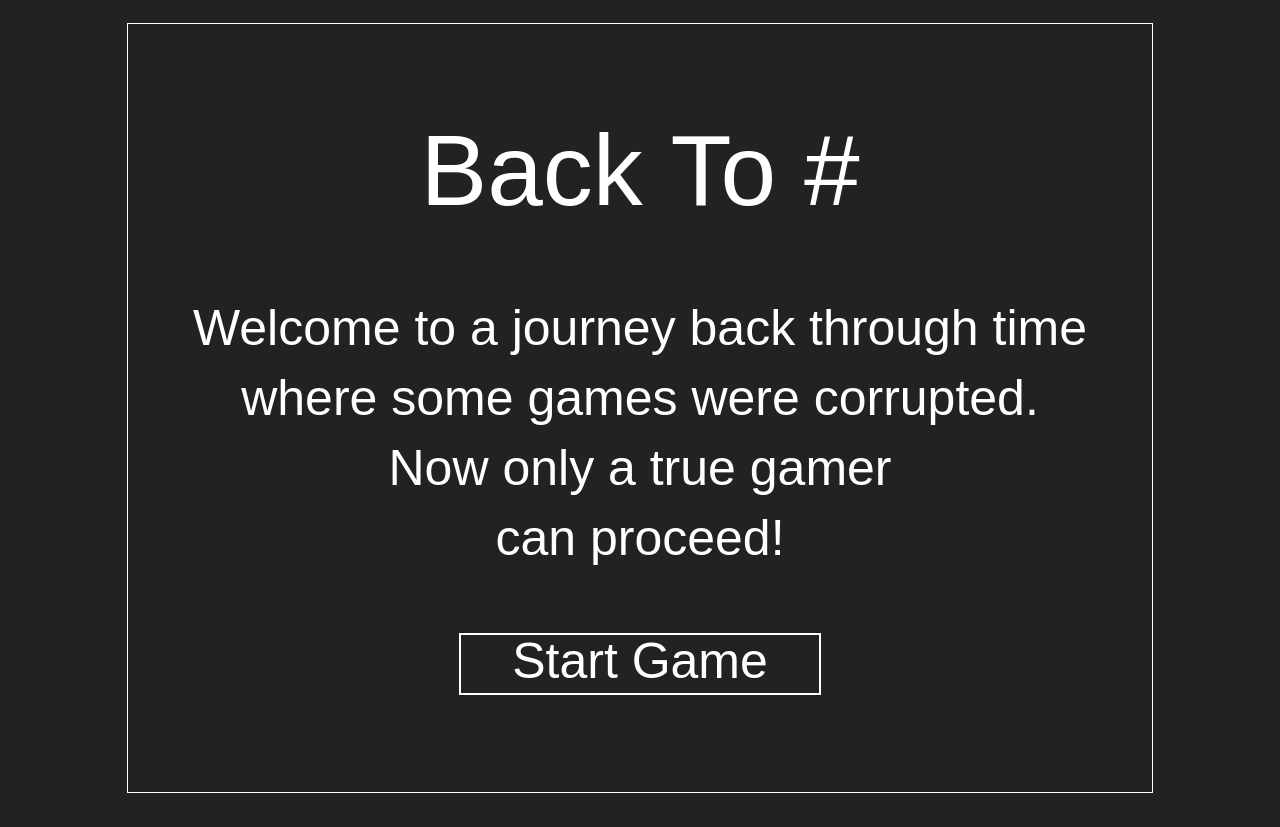
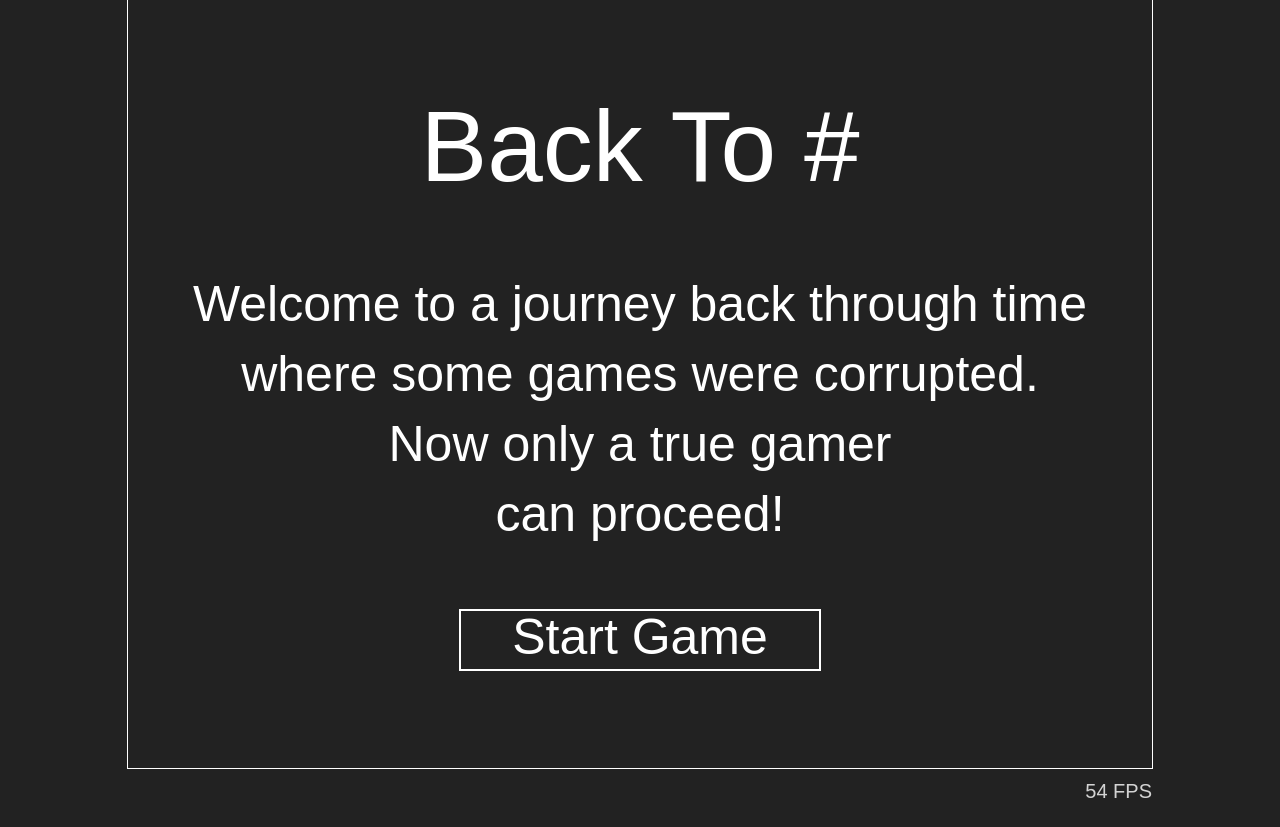
Before and after one commit to ighour/back-to-game, a website built with webpack: page src/index.html in a window 1280 px wide. Built offline with nearby package versions, Linux system fonts and the light colour scheme.

Commit message:
Added aux canvas. . Added FPS meter.

```diff
--- a/src/app/main.js
+++ b/src/app/main.js
@@ -1,5 +1,5 @@
 /** Variables */
-let canvas = document.querySelector("canvas"), ctx = canvas.getContext("2d"), instanceUpdate, animationFrame, current, instances = [];
+let canvas = document.querySelector("#game-canvas"), ctx = canvas.getContext("2d"), animationFrame, current, instances = [];
 let events = {
     click: [],
     mouseMove: [],
@@ -21,6 +21,9 @@
     maxFPS: 60,  //max FPS
     delta: 0,    //time between frames in ms
     unit: 1000 / 60,    //simulate time per frame
+    FPS: 30, //current FPS
+    framesNow: 0,   //frames on that second
+    lastFPS: 0,    //last FPS update
 };
 
 /** Canvas Config */
@@ -170,6 +173,16 @@
         return;
     }
 
+    //FPS
+    if(timestamp > timing.lastFPS + 1000){
+        timing.FPS = Math.floor(0.25 * timing.framesNow + 0.75 * timing.FPS);
+        timing.lastFPS = timestamp;
+        timing.framesNow = 0;
+
+        auxUpdate();
+    }
+    timing.framesNow++;
+
     //Delta
     timing.delta += timestamp - timing.lastTimeUpdate,
     timing.lastTimeUpdate = timestamp;
@@ -179,13 +192,12 @@
 
     //Draw
     clearCanvas();
-    instanceUpdate();
+    instances[current].onUpdate();
     animationFrame = requestAnimationFrame(update);
 };
 
 let start = proceed => {
     instances[current].onStart(proceed);
-    instanceUpdate = instances[current].onUpdate;
     update(0);
 };
 
@@ -235,6 +247,7 @@
         doDamage
     },
     delta: timing.unit,
+    FPS: timing.FPS,
     current,
     add: game => instances.push(game),
     next: proceed => {
@@ -260,4 +273,20 @@
     }
 };
 
+/** Aux Canvas */
+let auxCanvas = document.querySelector("#game-aux"), auxCtx = auxCanvas.getContext("2d");
+auxCanvas.width = canvas.width;
+auxCanvas.height = 50;
+auxCtx.lineWidth = 2;
+auxCtx.font = "20px Arial";
+auxCtx.textAlign = "right";
+auxCtx.textBaseline = "center";
+let minFPS = timing.maxFPS / 2;
+
+let auxUpdate = () => {
+    auxCtx.clearRect(0, 0, auxCanvas.width, auxCanvas.height);
+    auxCtx.fillStyle = timing.FPS < minFPS ? "red" : "lightgrey";
+    auxCtx.fillText(`${timing.FPS} FPS`, auxCanvas.width, auxCanvas.height / 2);
+};
+
 export default MAIN;
--- a/src/index.html
+++ b/src/index.html
@@ -10,7 +10,8 @@
 
 <body>
     <div id="game">
-        <canvas></canvas>
+        <div><canvas id="game-canvas"></canvas></div>
+        <div><canvas id="game-aux"></canvas></div>
     </div>
 </body>
 </html>
--- a/src/style.css
+++ b/src/style.css
@@ -16,9 +16,11 @@
 #game {
     text-align: center;
     position: relative;
+    display: flex;
+    flex-direction: column;
 }
 
-canvas {
-    margin: 5px;
+#game-canvas {
+    margin: 5px 5px 0 5px;
     border: 1px solid white;
 }
```
